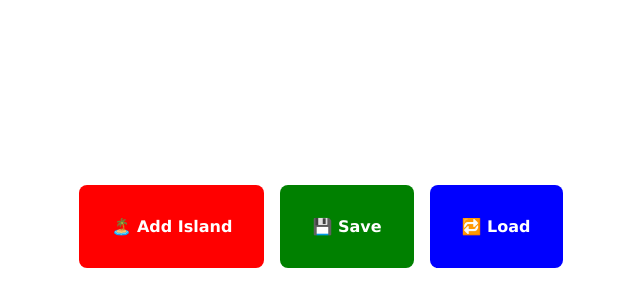
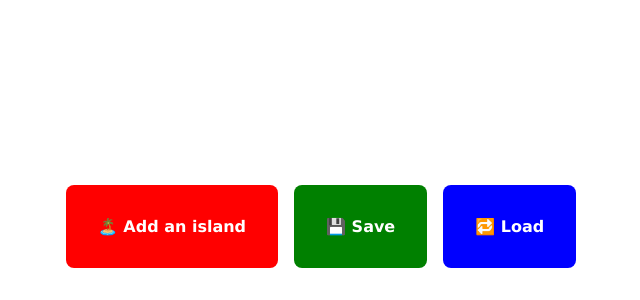
Before and after one commit to zegher/LAB2-islands, a website: page index.html in a window 1280 px wide. Shown: the part 516-816 px from the top of the page, without its empty margins (327-967 px from the left). Drawn offline with Linux system fonts and the light colour scheme.

```diff
--- a/index.html
+++ b/index.html
@@ -10,7 +10,7 @@
     <div id="app"></div>
 
     <div class="buttons">
-      <a href="#" class="btn" id="btnAddIsland">🏝️ Add Island</a>
+      <a href="#" class="btn" id="btnAddIsland">🏝️ Add an island</a>
       <a href="#" class="btn" id="btnSave">💾 Save</a>
       <a href="#" class="btn" id="btnLoad">🔁 Load</a>
     </div>
```
